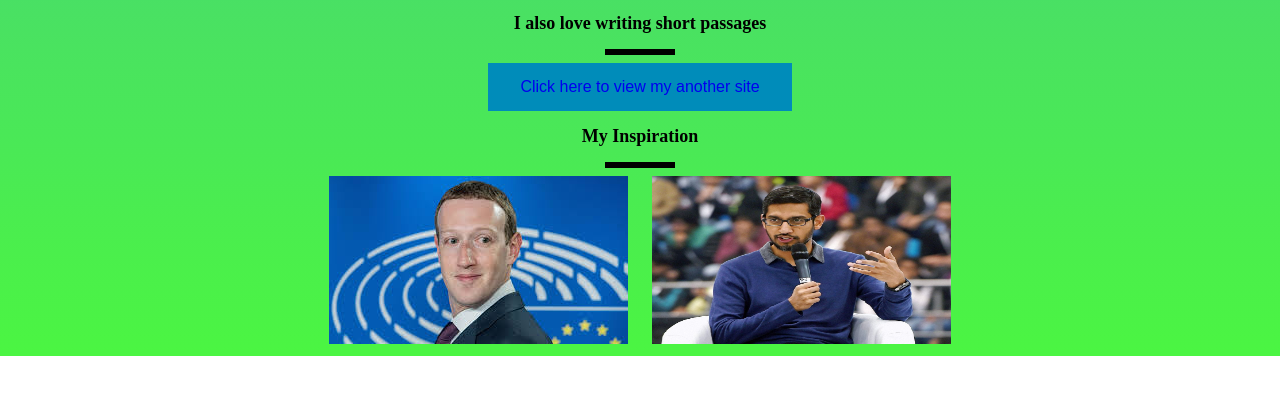
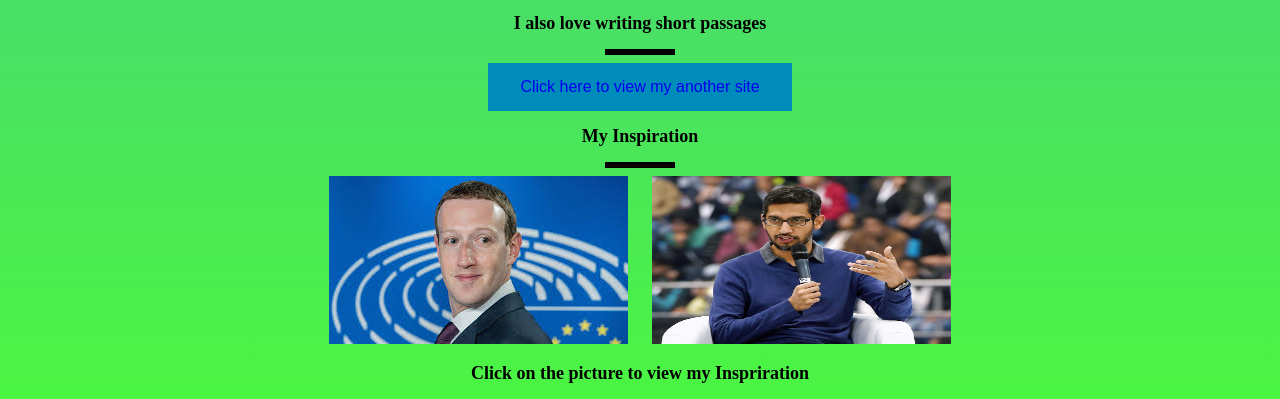
Before and after one commit to Ayush-Pujari/Project60, a plain HTML site: page index.html in a window 1280 px wide. Shown: the part 1527-1926 px from the top of the page. Before the commit the page ends 1883 px from the top, so only its background shows below. Drawn offline with Linux system fonts and the light colour scheme.

Commit message:
Add files via upload

```diff
--- a/index.html
+++ b/index.html
@@ -69,6 +69,7 @@
     <span>
        <a href="https://en.wikipedia.org/wiki/Sundar_Pichai" target="_blank"><img class="L" src="Google.jpg"></a>
     </span>
+    <h1>Click on the picture to view my Inspriration</h1>
 
     </section>
 </body>
```
